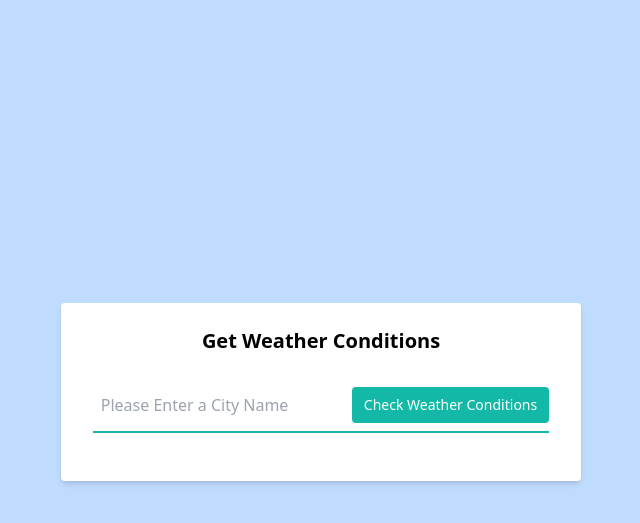
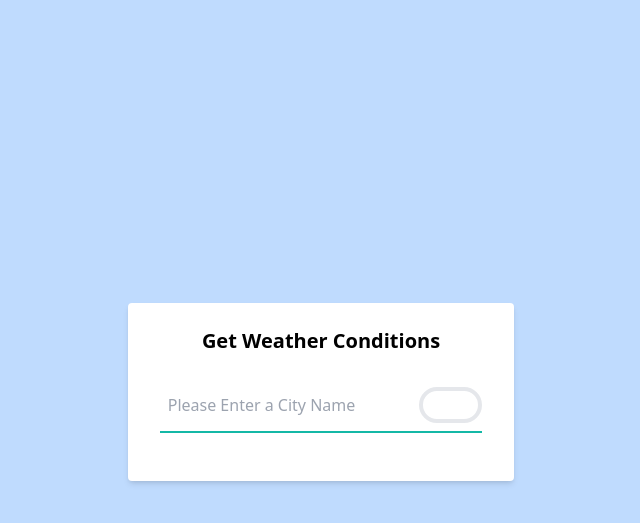
Before and after one commit to andy-rose08/python_flask_weather_app, a Flask app: page / in a window 1280 px wide. Shown: the top 523 px of the page, without its empty margins (319-959 px from the left). Run offline with Flask 3, Linux system fonts and the light colour scheme; style sheets or scripts are compiled from the project's sources.

Commit message:
color changes

```diff
--- a/templates/index.html
+++ b/templates/index.html
@@ -29,10 +29,10 @@
             id="city"
           />
           <button
-            class="flex-shrink-0 bg-teal-500 hover:bg-teal-700 border-teal-500 hover:border-teal-700 text-sm border-4 text-white py-1 px-2 rounded"
+            class="flex-shrink-0 bg-sky-300 hover:bg-sky-600 border-sky-500 hover:border-sky-600 text-sm border-4 text-white py-1 px-2 rounded-full"
             type="submit"
           >
-            Check Weather Conditions
+            Check
           </button>
         </div>
       </form>
```
